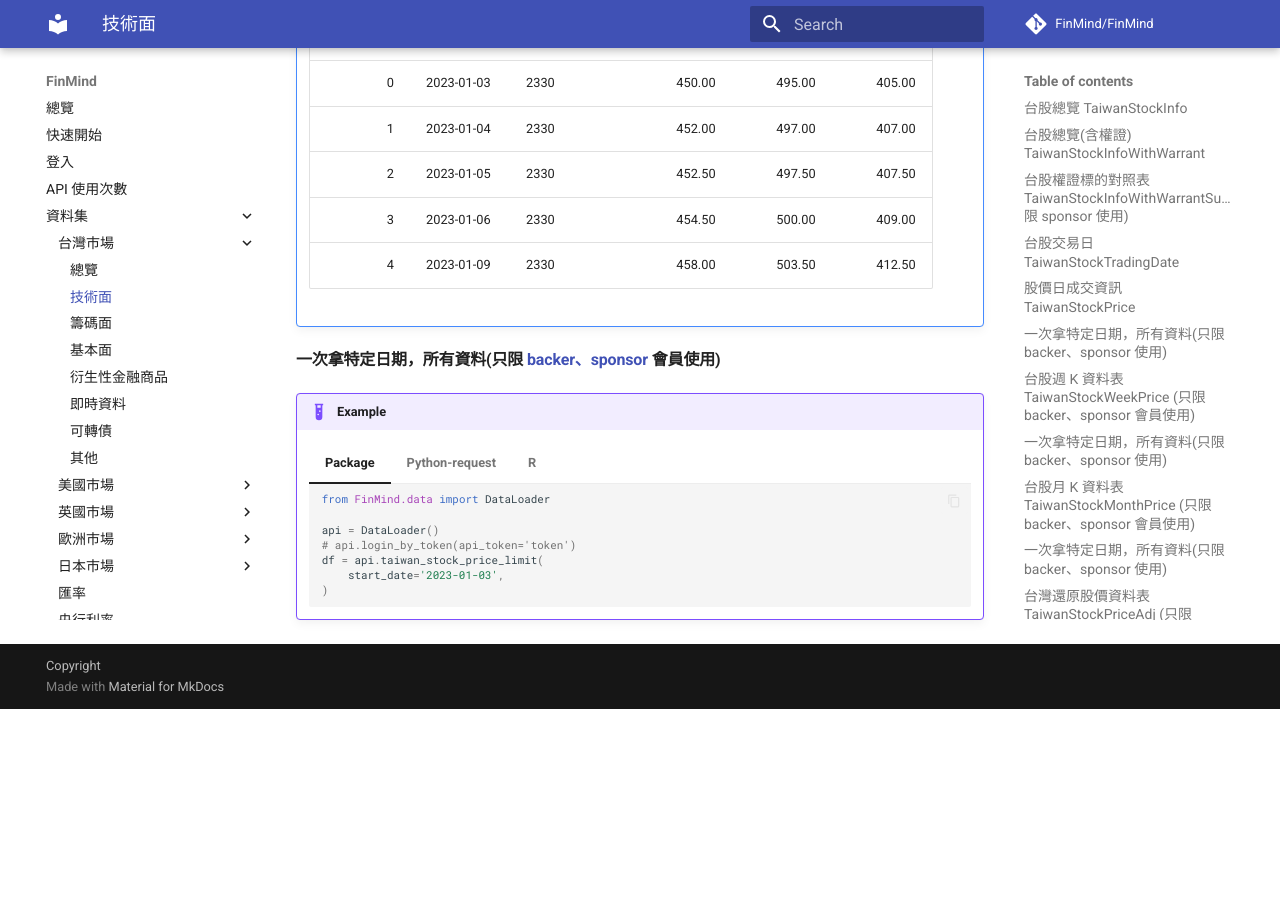
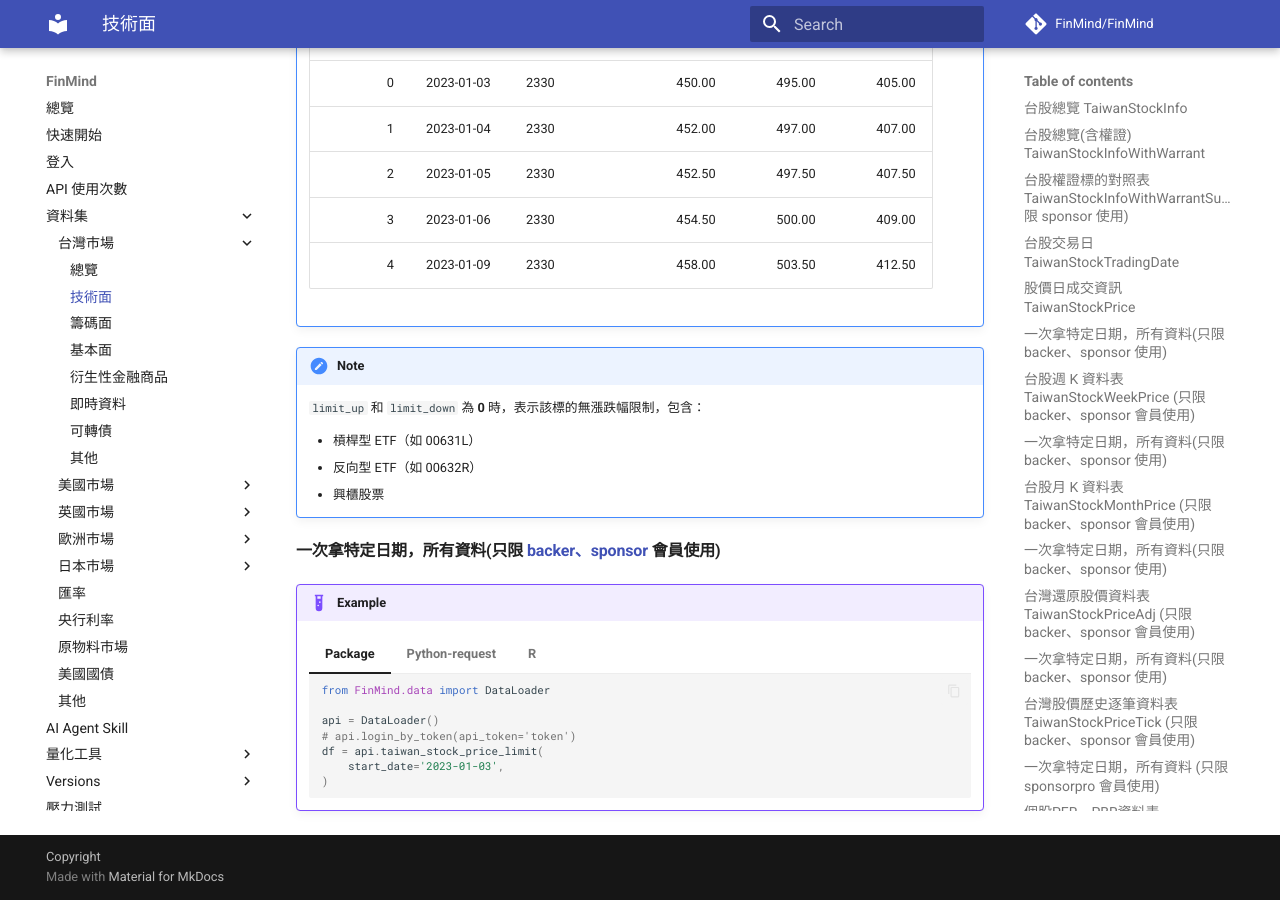
Before and after one commit to FinMind/FinMind-Doc, an MkDocs documentation site: the page built from docs/tutor/TaiwanMarket/Technical.md, in a window 1280 px wide and 900 px high, scrolled down 22677 px. Built offline with MkDocs 1.6.1 and Material for MkDocs 9.7.7, drawn with Linux system fonts in a browser that asks for light colours; comment, search, counter and statistics services are not loaded; before the commit the page ends 23386 px from its top, so only the background shows below that.

Commit message:
docs: TaiwanStockPriceLimit 說明 0 表示無漲跌幅限制
槓桿型 ETF、反向型 ETF、興櫃股票的 limit_up/limit_down 為 0

Co-Authored-By: Claude Opus 4.6 (1M context) <noreply@anthropic.com>

````diff
--- a/docs/llms-full.txt
+++ b/docs/llms-full.txt
@@ -252,6 +252,7 @@ Async batch query is supported by datasets that require `data_id` parameter. Not
 - Params: dataset=TaiwanStockPriceLimit, data_id=2330, start_date=2023-01-01
 - Params (all stocks, Backer/Sponsor): dataset=TaiwanStockPriceLimit, start_date=2023-01-01 (不帶 data_id，取得該日所有股票資料)
 - Columns: date (str), stock_id (str), reference_price (float64), limit_up (float64), limit_down (float64)
+- Note: limit_up/limit_down 為 0 表示無漲跌幅限制（槓桿型 ETF 如 00631L、反向型 ETF 如 00632R、興櫃股票）
 
 ---
 
--- a/docs/tutor/TaiwanMarket/Technical.md
+++ b/docs/tutor/TaiwanMarket/Technical.md
@@ -2370,10 +2370,17 @@
             date: str, # 日期
             stock_id: str, # 股票代碼
             reference_price: float64, # 參考價
-            limit_up: float64, # 漲停價
-            limit_down: float64 # 跌停價
-        }
-        ```
+            limit_up: float64, # 漲停價（0 表示無漲跌幅限制）
+            limit_down: float64 # 跌停價（0 表示無漲跌幅限制）
+        }
+        ```
+
+!!! note
+    `limit_up` 和 `limit_down` 為 **0** 時，表示該標的無漲跌幅限制，包含：
+
+    - 槓桿型 ETF（如 00631L）
+    - 反向型 ETF（如 00632R）
+    - 興櫃股票
 
 #### 一次拿特定日期，所有資料(只限 [backer、sponsor](https://finmindtrade.com/analysis/#/Sponsor/sponsor) 會員使用)
 
````
